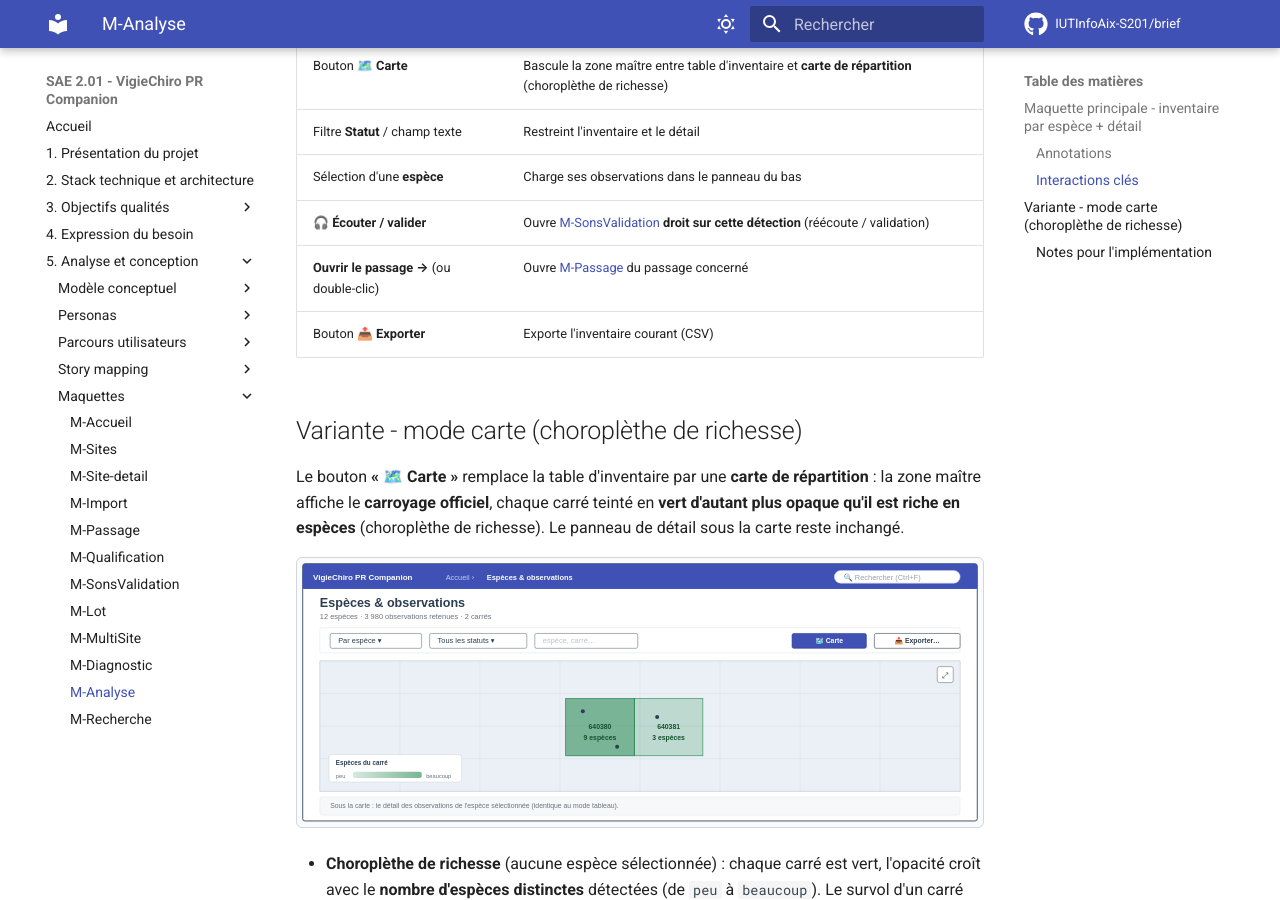
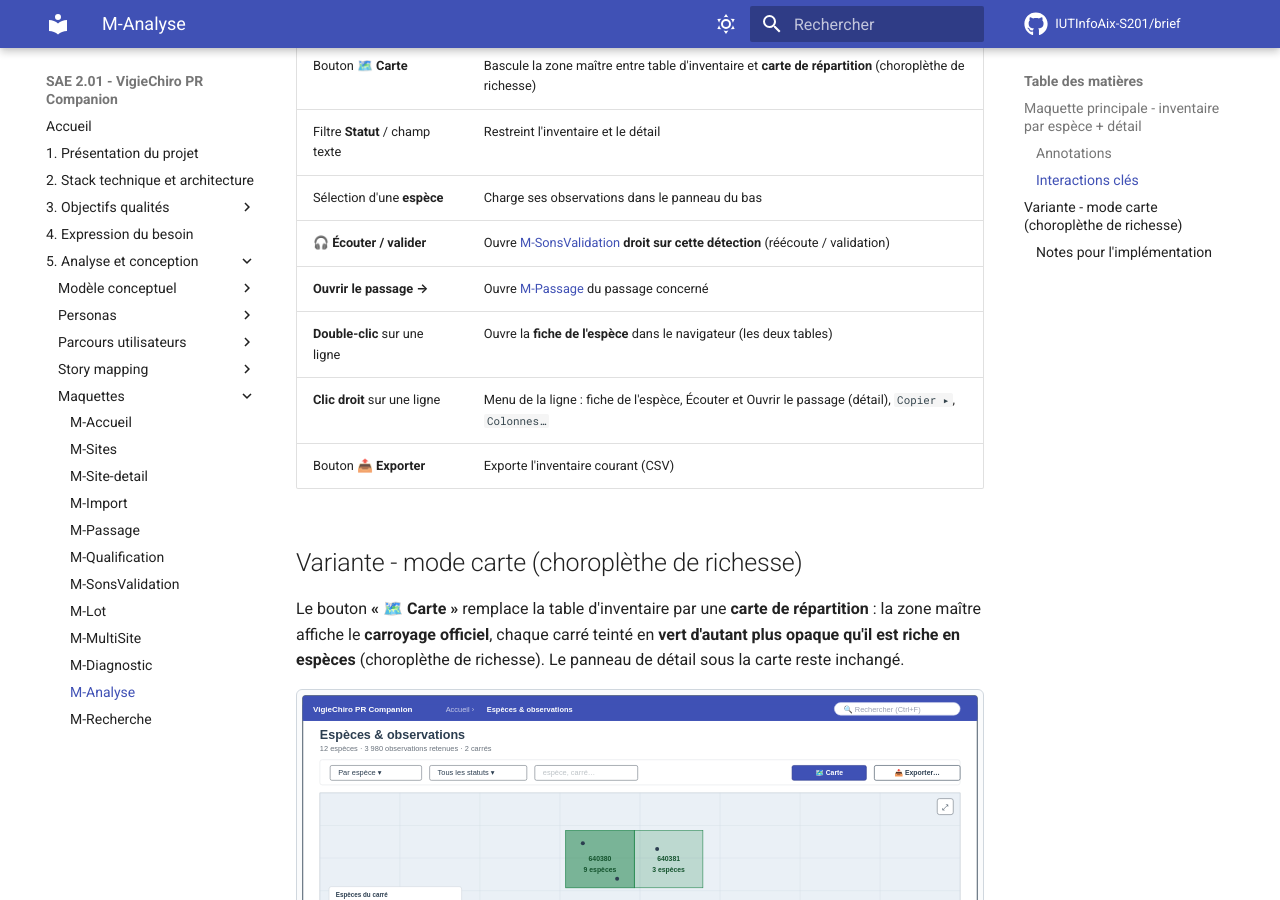
Before and after one commit to IUTInfoAix-S201/brief, an MkDocs documentation site: the page built from docs/Analyse et conception/Maquettes/M-Analyse.md, in a window 1280 px wide and 900 px high, scrolled down 1437 px. Built offline with MkDocs 1.6.1 and Material for MkDocs 9.7.7, drawn with Linux system fonts in a browser that asks for light colours; comment, search, counter and statistics services are not loaded.

Commit message:
docs : les gestes de ligne des tableaux entrent dans la conception (#44)
Répercussion de l'EPIC vigiechiro-pr-companion#1792, qui a harmonisé le
double-clic et le menu contextuel des neuf tables de l'application.

Un écart avéré : la maquette M-Analyse annonçait « Ouvrir le passage (ou
double-clic) » alors que le double-clic ouvre désormais la fiche de l'espèce
sur les deux tables de l'écran. Le brief décrivait donc un produit qui
n'existe plus.

- M-Analyse et M-SonsValidation : le double-clic et le menu de ligne entrent
  dans les tableaux d'actions.
- P7 : consulter la fiche de l'espèce devient une étape de la boucle de
  validation. C'est la troisième source de preuve à côté du son et du
  spectrogramme, et le parcours notait déjà que la probabilité Tadarida ne
  tranche pas. La fiche espèce n'apparaissait nulle part dans le brief.
- P11 : depuis l'inventaire, ouvrir une fiche et copier un nom latin vers un
  tableur. L'inventaire est un point de départ, pas un cul-de-sac.

```diff
--- a/docs/Analyse et conception/Maquettes/M-Analyse.md
+++ b/docs/Analyse et conception/Maquettes/M-Analyse.md
@@ -177,7 +177,9 @@ L'écran est la porte d'entrée du prisme **biodiversité** : il **exploite tran
 | Filtre **Statut** / champ texte | Restreint l'inventaire et le détail |
 | Sélection d'une **espèce** | Charge ses observations dans le panneau du bas |
 | **🎧 Écouter / valider** | Ouvre [M-SonsValidation](M-SonsValidation.md) **droit sur cette détection** (réécoute / validation) |
-| **Ouvrir le passage →** (ou double-clic) | Ouvre [M-Passage](M-Passage.md) du passage concerné |
+| **Ouvrir le passage →** | Ouvre [M-Passage](M-Passage.md) du passage concerné |
+| **Double-clic** sur une ligne | Ouvre la **fiche de l'espèce** dans le navigateur (les deux tables) |
+| **Clic droit** sur une ligne | Menu de la ligne : fiche de l'espèce, Écouter et Ouvrir le passage (détail), `Copier ▸`, `Colonnes…` |
 | Bouton **📤 Exporter** | Exporte l'inventaire courant (CSV) |
 
 ## Variante - mode carte (choroplèthe de richesse)
```
Also changed, not shown: docs/Analyse et conception/Maquettes/M-SonsValidation.md (+2 -0 lines), docs/Analyse et conception/Parcours utilisateurs/P11 - Inventaire des espèces détectées.md (+1 -0 lines), docs/Analyse et conception/Parcours utilisateurs/P7 - Valider les résultats Tadarida.md (+3 -0 lines).
